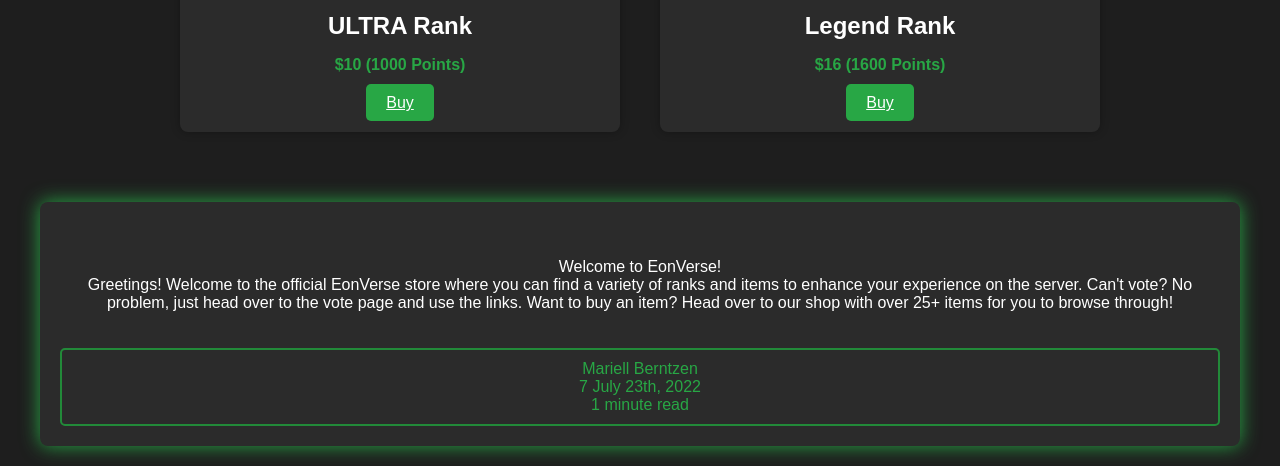
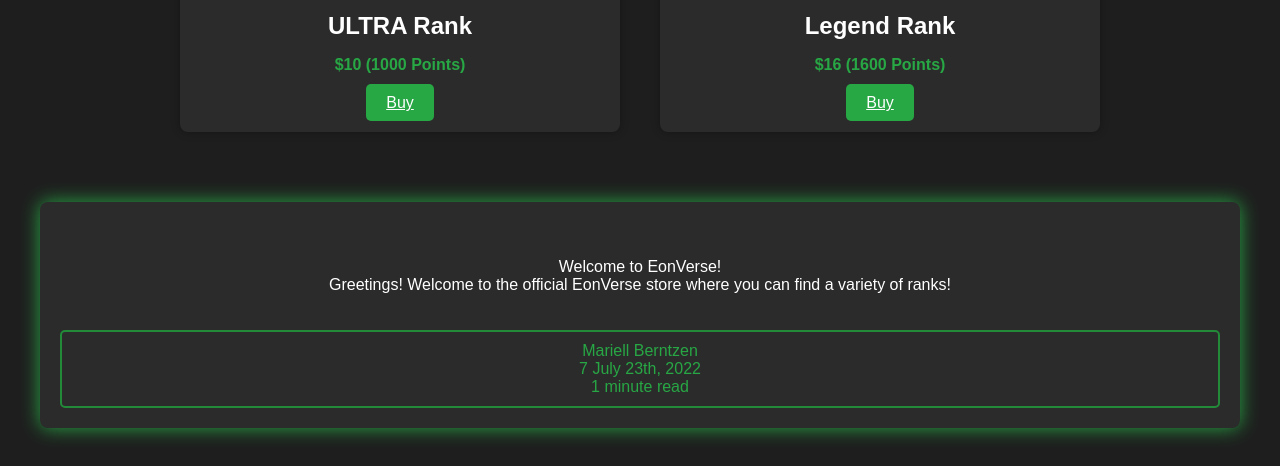
Before and after one commit to Kobachimself/eonverse, a plain HTML site: page store.html in a window 1280 px wide. Shown: the part 984-1450 px from the top of the page. Drawn offline with Linux system fonts and the light colour scheme.

Commit message:
Update store.html

```diff
--- a/store.html
+++ b/store.html
@@ -154,7 +154,7 @@
         <div class="eonverse-info-container">
             <div class="eonverse-info">
                 <p>Welcome to EonVerse!<br>
-                Greetings! Welcome to the official EonVerse store where you can find a variety of ranks and items to enhance your experience on the server. Can't vote? No problem, just head over to the vote page and use the links. Want to buy an item? Head over to our shop with over 25+ items for you to browse through!</p>
+                Greetings! Welcome to the official EonVerse store where you can find a variety of ranks!</p>
             </div>
             <div class="read-info">Mariell Berntzen<br>
             7 July 23th, 2022<br>
```
